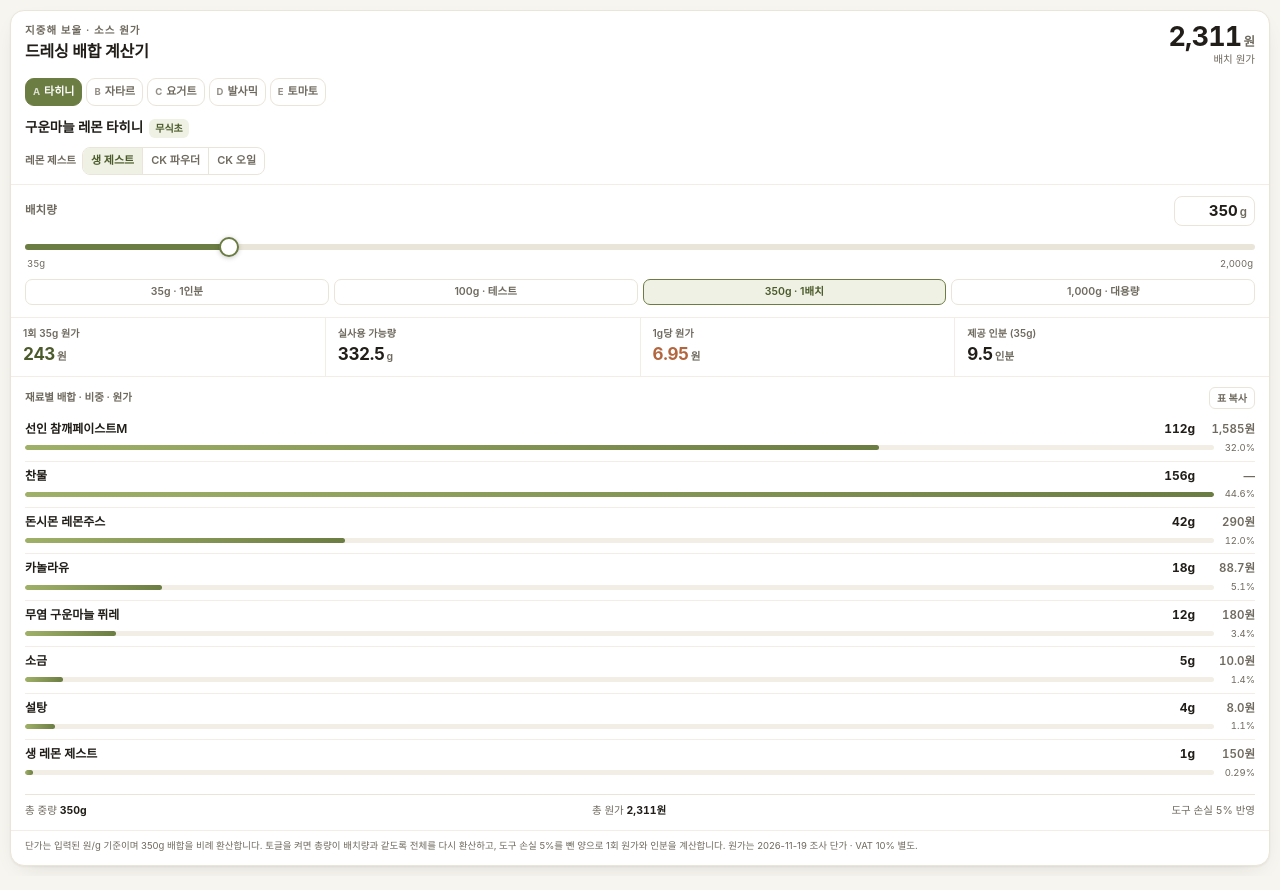
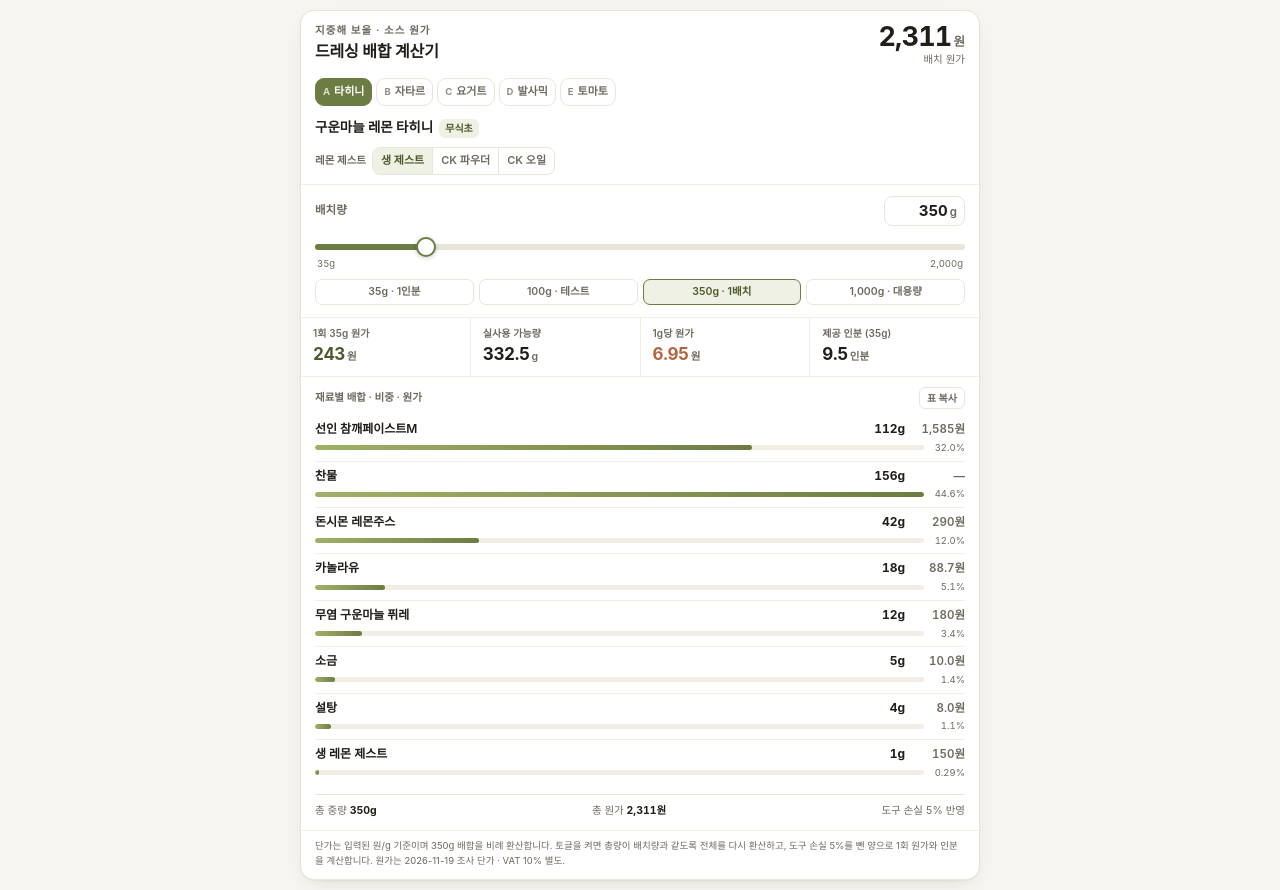
Before and after one commit to r2w8jp5hmn-cyber/bowl-dressing-calc, a plain HTML site: page index.html in a window 1280 px wide. Drawn offline with Linux system fonts and the light colour scheme.

Commit message:
데스크톱에서 카드 폭 680px로 제한

```diff
--- a/index.html
+++ b/index.html
@@ -56,7 +56,8 @@
     border-radius:var(--radius);
     box-shadow:var(--shadow);
     overflow:hidden;
-    max-width:100%;
+    max-width:680px;
+    margin:0 auto;
   }
   /* ── header ───────────────────────────── */
   .head{padding:12px 14px 9px;border-bottom:1px solid var(--line-soft)}
```
